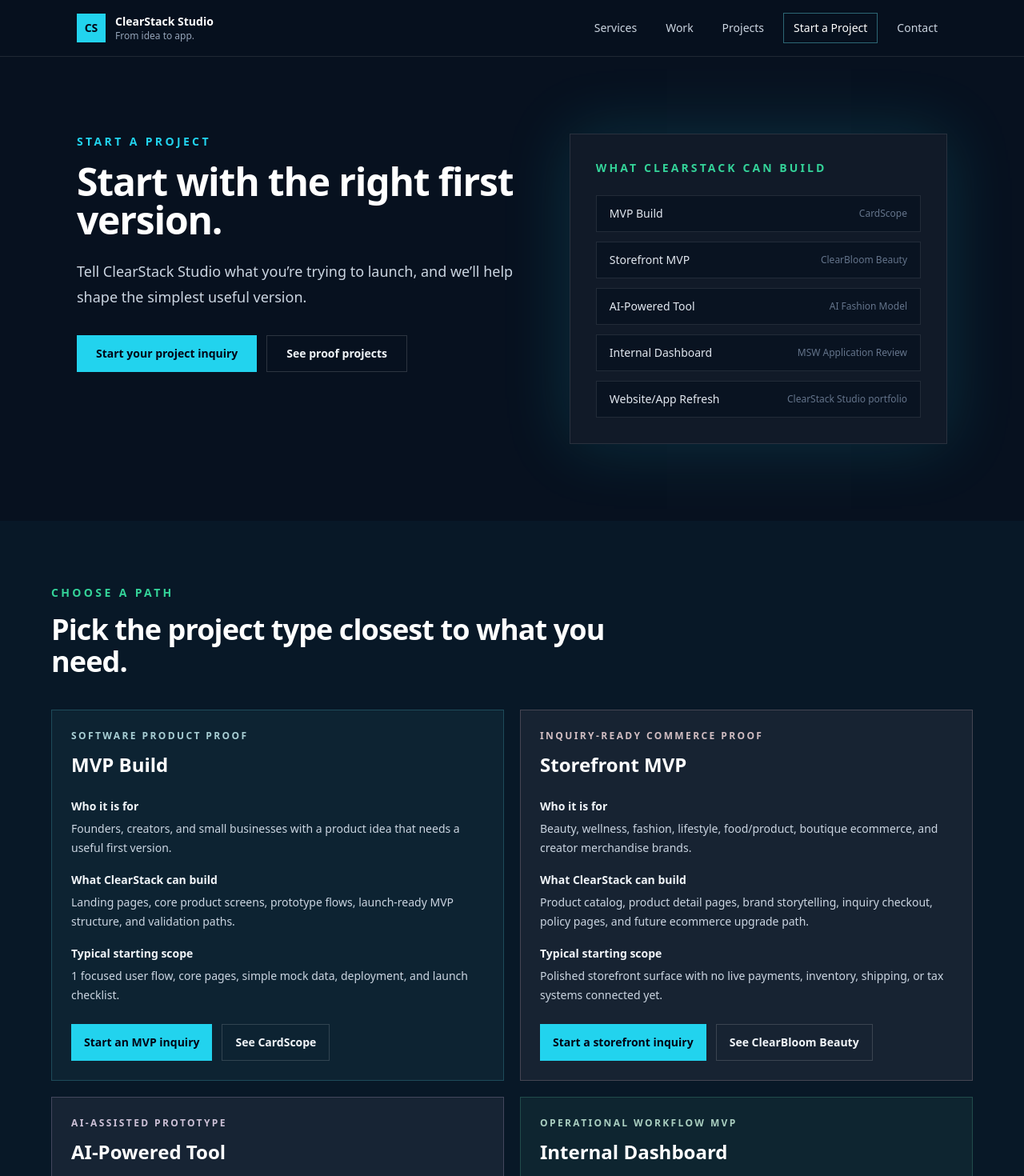
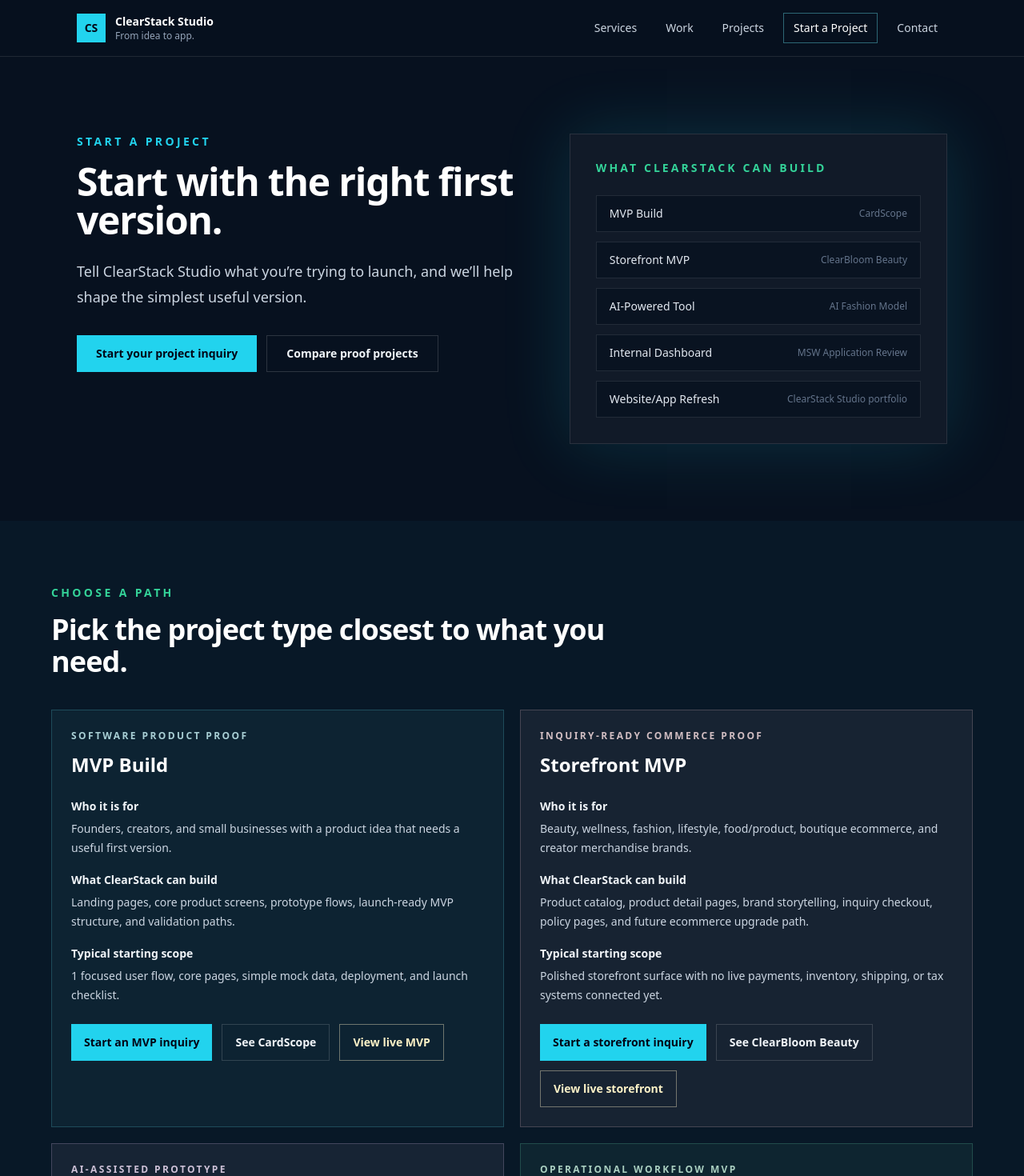
Before and after one commit to bchan818/ClearStackStudioWebsite, a Next.js app: page /start in a window 1280 px wide. Shown: the top 1470 px of the page at 80% size. Built offline with nearby package versions, Linux system fonts and the light colour scheme.

Commit message:
Improve portfolio proof service mapping

```diff
--- a/app/projects/page.tsx
+++ b/app/projects/page.tsx
@@ -14,6 +14,7 @@ const projects = [
     proves:
       "Product MVPs, dashboards, collection tools, and Pro feature planning.",
     relatedService: "MVP Launch Package",
+    serviceHref: "/services",
     liveDemo: cardScopeLiveUrl,
     caseStudy: "/work/cardscope/case-study",
     cta: "View CardScope",
@@ -28,6 +29,7 @@ const projects = [
     proves:
       "Storefront MVPs, product catalogs, beauty/lifestyle branding, and inquiry checkout.",
     relatedService: "Storefront MVP Package",
+    serviceHref: "/services#storefront-mvp",
     liveDemo: clearBloomLiveUrl,
     caseStudy: "/work/clearbloom-beauty/case-study",
     cta: "View live storefront",
@@ -42,6 +44,7 @@ const projects = [
     proves:
       "AI creative tools, prompt workflows, visual product concepts, and creator/retail use cases.",
     relatedService: "AI-Powered Tool Build",
+    serviceHref: "/services",
     liveDemo: undefined,
     caseStudy: "/work/ai-fashion-model/case-study",
     cta: "Read AI case study",
@@ -56,6 +59,7 @@ const projects = [
     proves:
       "Internal tools, workflow dashboards, status tracking, and decision support.",
     relatedService: "Internal Dashboard Build",
+    serviceHref: "/services",
     liveDemo: undefined,
     caseStudy: "/work/msw-application-review/case-study",
     cta: "Read dashboard case study",
@@ -206,9 +210,12 @@ export default function ProjectsPage() {
                       <p className="text-xs font-semibold uppercase tracking-[0.18em] text-slate-400">
                         Related service
                       </p>
-                      <p className="mt-3 text-sm font-semibold leading-6 text-white">
+                      <Link
+                        className="focus-ring mt-3 inline-flex text-sm font-semibold leading-6 text-white underline decoration-cyan-300/40 underline-offset-4 transition hover:text-cyanGlow"
+                        href={project.serviceHref}
+                      >
                         {project.relatedService}
-                      </p>
+                      </Link>
                     </div>
                   </div>
 
--- a/app/start/page.tsx
+++ b/app/start/page.tsx
@@ -1,5 +1,6 @@
 import type { Metadata } from "next";
 import Link from "next/link";
+import { cardScopeLiveUrl, clearBloomLiveUrl } from "@/lib/siteLinks";
 
 const projectPaths = [
   {
@@ -10,6 +11,8 @@ const projectPaths = [
       "Landing pages, core product screens, prototype flows, launch-ready MVP structure, and validation paths.",
     proof: "CardScope",
     proofHref: "/work/cardscope/case-study",
+    liveHref: cardScopeLiveUrl,
+    liveLabel: "View live MVP",
     scope: "1 focused user flow, core pages, simple mock data, deployment, and launch checklist.",
     cta: "Start an MVP inquiry",
     accent: "cyan"
@@ -22,6 +25,8 @@ const projectPaths = [
       "Product catalog, product detail pages, brand storytelling, inquiry checkout, policy pages, and future ecommerce upgrade path.",
     proof: "ClearBloom Beauty",
     proofHref: "/work/clearbloom-beauty/case-study",
+    liveHref: clearBloomLiveUrl,
+    liveLabel: "View live storefront",
     scope: "Polished storefront surface with no live payments, inventory, shipping, or tax systems connected yet.",
     cta: "Start a storefront inquiry",
     accent: "rose"
@@ -130,9 +135,9 @@ export default function StartPage() {
             </Link>
             <Link
               className="focus-ring inline-flex items-center justify-center border border-white/15 px-6 py-3 text-sm font-semibold text-slate-100 transition hover:border-cyan-300/50 hover:text-white"
-              href="/work"
+              href="/projects"
             >
-              See proof projects
+              Compare proof projects
             </Link>
           </div>
         </div>
@@ -203,6 +208,14 @@ export default function StartPage() {
                     >
                       See {path.proof}
                     </Link>
+                    {path.liveHref ? (
+                      <Link
+                        className="focus-ring inline-flex items-center justify-center border border-amber-100/40 px-4 py-3 text-sm font-semibold text-amber-100 transition hover:bg-amber-100 hover:text-slate-950"
+                        href={path.liveHref}
+                      >
+                        {path.liveLabel}
+                      </Link>
+                    ) : null}
                   </div>
                 </article>
               );
@@ -269,9 +282,9 @@ export default function StartPage() {
             </Link>
             <Link
               className="focus-ring inline-flex items-center justify-center border border-white/15 px-6 py-3 text-sm font-semibold text-slate-100 transition hover:border-cyan-300/50 hover:text-white"
-              href="/work"
+              href="/projects"
             >
-              See proof projects
+              Compare proof projects
             </Link>
           </div>
         </div>
--- a/app/work/page.tsx
+++ b/app/work/page.tsx
@@ -1,7 +1,7 @@
 import type { Metadata } from "next";
 import Link from "next/link";
 import { FeaturedProduct } from "@/components/FeaturedProduct";
-import { clearBloomLiveUrl } from "@/lib/siteLinks";
+import { cardScopeLiveUrl, clearBloomLiveUrl } from "@/lib/siteLinks";
 
 const capabilities = [
   "MVP software products",
@@ -100,7 +100,7 @@ export default function WorkPage() {
           <div className="mt-6 flex flex-wrap gap-3">
             <Link
               className="focus-ring inline-flex items-center justify-center bg-cyanGlow px-5 py-3 text-sm font-semibold text-slate-950 transition hover:bg-emeraldLift"
-              href="https://cardscope-mvp.vercel.app"
+              href={cardScopeLiveUrl}
             >
               View CardScope
             </Link>
--- a/components/FeaturedProduct.tsx
+++ b/components/FeaturedProduct.tsx
@@ -1,5 +1,5 @@
 import Link from "next/link";
-import { clearBloomLiveUrl } from "@/lib/siteLinks";
+import { cardScopeLiveUrl, clearBloomLiveUrl } from "@/lib/siteLinks";
 
 const projects = [
   {
@@ -9,7 +9,7 @@ const projects = [
     description:
       "A live MVP for card search, collection tracking, and Pro-style product validation, built for collectors who want faster pricing and cleaner organization.",
     tags: ["MVP software", "Collection tracker", "Pro preview"],
-    href: "https://cardscope-mvp.vercel.app",
+    href: cardScopeLiveUrl,
     cta: "View CardScope",
     caseStudyHref: "/work/cardscope/case-study",
     accent: "cyan",
```
